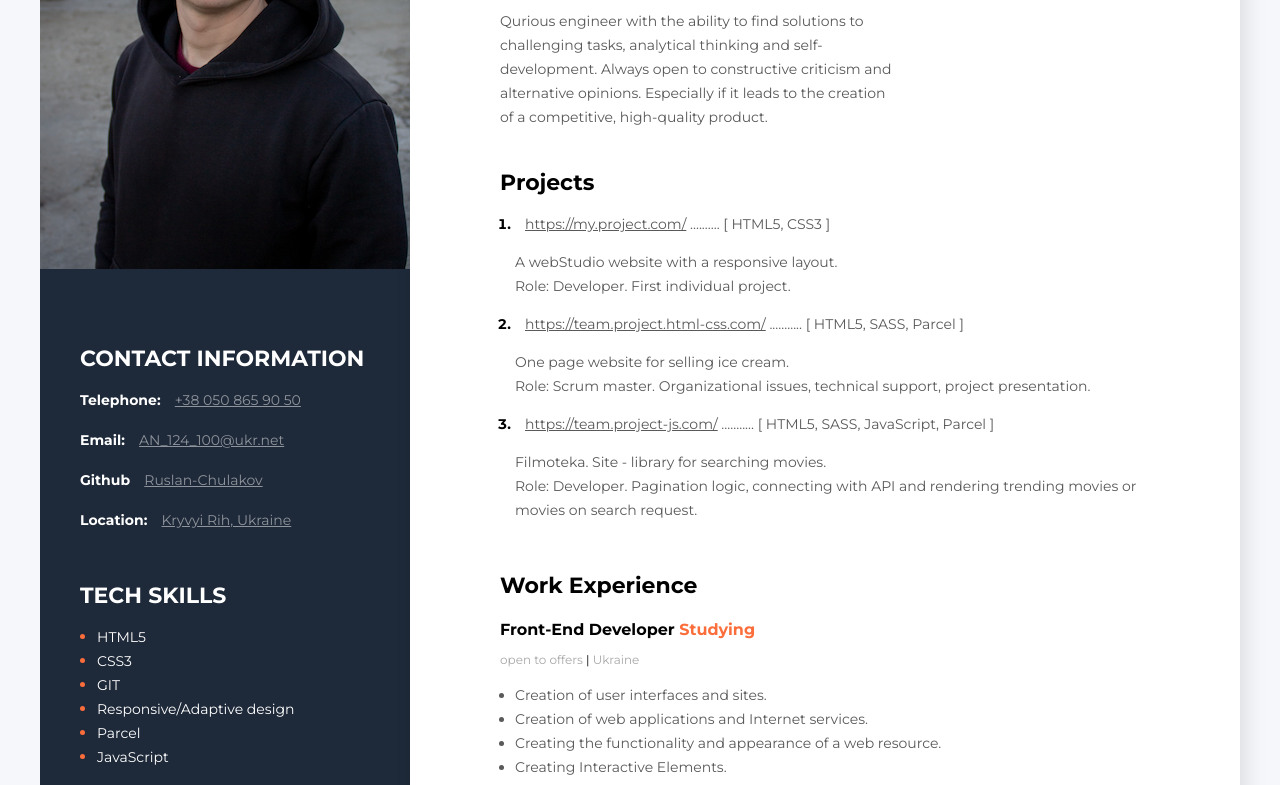
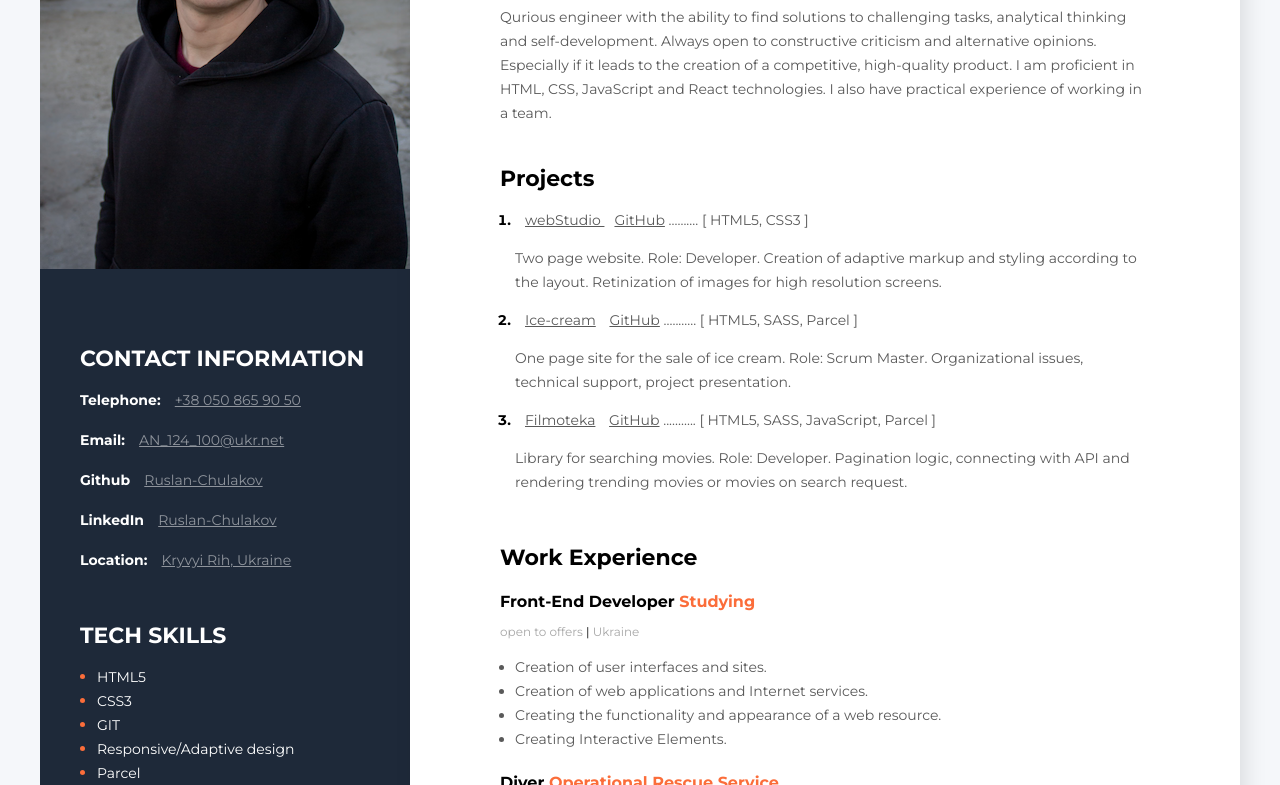
Before and after one commit to Ruslan-Chulakov/r, a plain HTML site: page index.html in a window 1280 px wide. Shown: the part 243-1028 px from the top of the page. Drawn offline with Linux system fonts and the light colour scheme; a web font is replaced by a local one.

Commit message:
correction

```diff
--- a/index.html
+++ b/index.html
@@ -4,10 +4,17 @@
     <meta charset="UTF-8" />
     <meta http-equiv="X-UA-Compatible" content="IE=edge" />
     <meta name="viewport" content="width=device-width, initial-scale=1.0" />
+    <!-- <link rel="preconnect" href="https://fonts.googleapis.com" />
+    <link rel="preconnect" href="https://fonts.gstatic.com" crossorigin />
+    <link
+      href="https://fonts.googleapis.com/css2?family=Montserrat:wght@400;700&display=swap"
+      rel="stylesheet"
+    /> -->
+
     <link rel="preconnect" href="https://fonts.googleapis.com" />
     <link rel="preconnect" href="https://fonts.gstatic.com" crossorigin />
     <link
-      href="https://fonts.googleapis.com/css2?family=Montserrat:wght@400;700&display=swap"
+      href="https://fonts.googleapis.com/css2?family=Barlow:wght@400;700&family=Montserrat:wght@400;500;600;700&family=Seymour+One&display=swap"
       rel="stylesheet"
     />
     <link rel="stylesheet" href="styles/styles.css" />
@@ -21,13 +28,16 @@
       <div class="main-content">
         <!--about user-->
         <div class="about">
+          <h1 class="about-name">Chulakov Ruslan</h1>
           <h2 class="about-position">Front-End Developer</h2>
-          <h1 class="about-name">Chulakov Ruslan</h1>
+          <h3 class="title">Summary</h3>
           <p class="about-description">
             Qurious engineer with the ability to find solutions to challenging
             tasks, analytical thinking and self-development. Always open to
             constructive criticism and alternative opinions. Especially if it
-            leads to the creation of a competitive, high-quality product.
+            leads to the creation of a competitive, high-quality product. I am
+            proficient in HTML, CSS, JavaScript and React technologies. I also
+            have practical experience of working in a team.
           </p>
         </div>
         <!--Projects-->
@@ -36,12 +46,18 @@
 
           <ol class="projects-list">
             <li class="projects-item">
-              <span class="project"
-                ><a
+              <span class="project">
+                <a
                   href="https://ruslan-chulakov.github.io/goit-markup-hw-08/"
                   target="_blank"
                   class="project-link"
-                  >https://my.project.com/</a
+                  >webStudio
+                </a>
+                <a
+                  href="https://github.com/Ruslan-Chulakov/goit-markup-hw-08"
+                  class="project-link"
+                  target="_blank"
+                  >GitHub</a
                 >
                 ..........
                 <span class="project-bracket">[</span>
@@ -49,8 +65,9 @@
                 <span class="project-bracket">]</span></span
               >
               <p class="work-list-item">
-                A webStudio website with a responsive layout. <br />
-                Role: Developer. First individual project.
+                Two page website. Role: Developer. Creation of adaptive markup
+                and styling according to the layout. Retinization of images for
+                high resolution screens.
               </p>
             </li>
             <li class="projects-item">
@@ -59,7 +76,13 @@
                   href="https://lstonesourl.github.io/project-team-4/"
                   target="_blank"
                   class="project-link"
-                  >https://team.project.html-css.com/</a
+                  >Ice-cream</a
+                >
+                <a
+                  href="https://github.com/lStoneSourl/project-team-4"
+                  class="project-link"
+                  target="_blank"
+                  >GitHub</a
                 >
                 ...........
                 <span class="project-bracket">[</span>
@@ -67,9 +90,8 @@
                 <span class="project-bracket">]</span></span
               >
               <p class="work-list-item">
-                One page website for selling ice cream. <br />
-                Role: Scrum master. Organizational issues, technical support,
-                project presentation.
+                One page site for the sale of ice cream. Role: Scrum Master.
+                Organizational issues, technical support, project presentation.
               </p>
             </li>
             <li class="projects-item">
@@ -78,7 +100,13 @@
                   href="https://yuriypilipenkokh.github.io/filmoteka/"
                   target="_blank"
                   class="project-link"
-                  >https://team.project-js.com/</a
+                  >Filmoteka</a
+                >
+                <a
+                  href="https://github.com/YuriyPilipenkoKH/filmoteka"
+                  class="project-link"
+                  target="_blank"
+                  >GitHub</a
                 >
                 ...........
                 <span class="project-bracket">[</span>
@@ -86,9 +114,9 @@
                 <span class="project-bracket">]</span></span
               >
               <p class="work-list-item">
-                Filmoteka. Site - library for searching movies. <br />
-                Role: Developer. Pagination logic, connecting with API and
-                rendering trending movies or movies on search request.
+                Library for searching movies. Role: Developer. Pagination logic,
+                connecting with API and rendering trending movies or movies on
+                search request.
               </p>
             </li>
             <!-- <li class="projects-item">
@@ -214,6 +242,14 @@
                 >Ruslan-Chulakov</a
               >
             </p>
+            <p>
+              <span class="contact-type">LinkedIn</span>
+              <a
+                href="https://www.linkedin.com/in/chulakov-ruslan/"
+                class="contact-link"
+                >Ruslan-Chulakov</a
+              >
+            </p>
 
             <p>
               <span class="contact-type">Location:</span>
@@ -263,13 +299,13 @@
           <h3 class="sidebar-title">SOFT SKILLS</h3>
           <ul class="soft-skills-list">
             <li class="soft-skills-item">
-              <span class="soft-skills-text">responsibility</span>
+              <span class="soft-skills-text">Responsibility</span>
             </li>
             <li class="soft-skills-item">
-              <span class="soft-skills-text">growth mindset</span>
+              <span class="soft-skills-text">Growth mindset</span>
             </li>
             <li class="soft-skills-item">
-              <span class="soft-skills-text">time management</span>
+              <span class="soft-skills-text">Time management</span>
             </li>
             <li class="soft-skills-item">
               <span class="soft-skills-text">Analytical thinking</span>
--- a/styles/styles.css
+++ b/styles/styles.css
@@ -17,7 +17,7 @@ body {
 .main-content {
     background-color: #FFFFFF;
     box-shadow: 6px 6px 20px rgba(0, 0, 0, 0.1);
-    padding: 105px 90px;
+    padding: 50px 90px;
 }
 
 /* about styles */
@@ -48,7 +48,6 @@ body {
     font-size: 14px;
     line-height: 24px;
     color: #595959;
-    width: 400px;
 }
 
 /* project styles */
```
